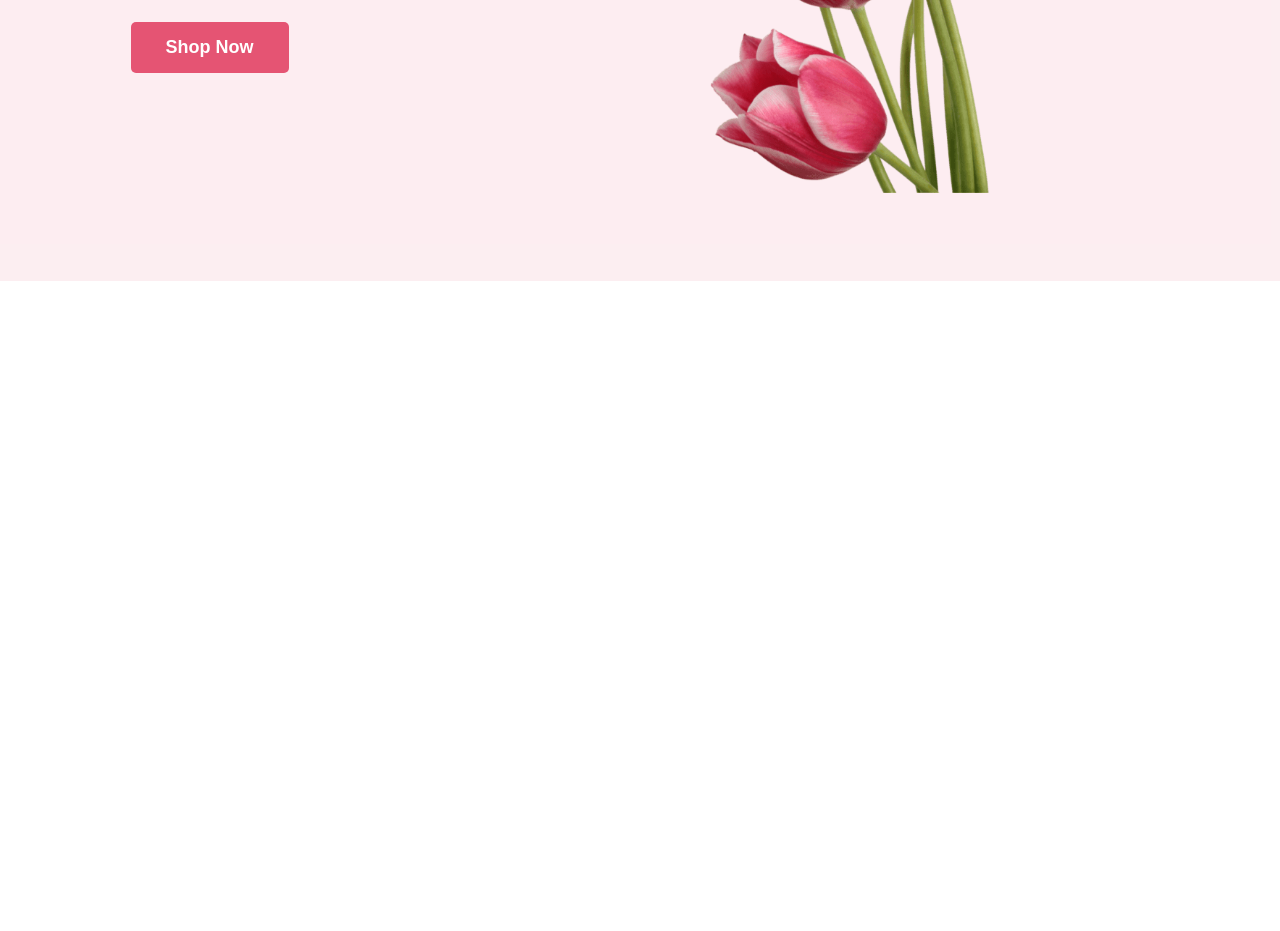
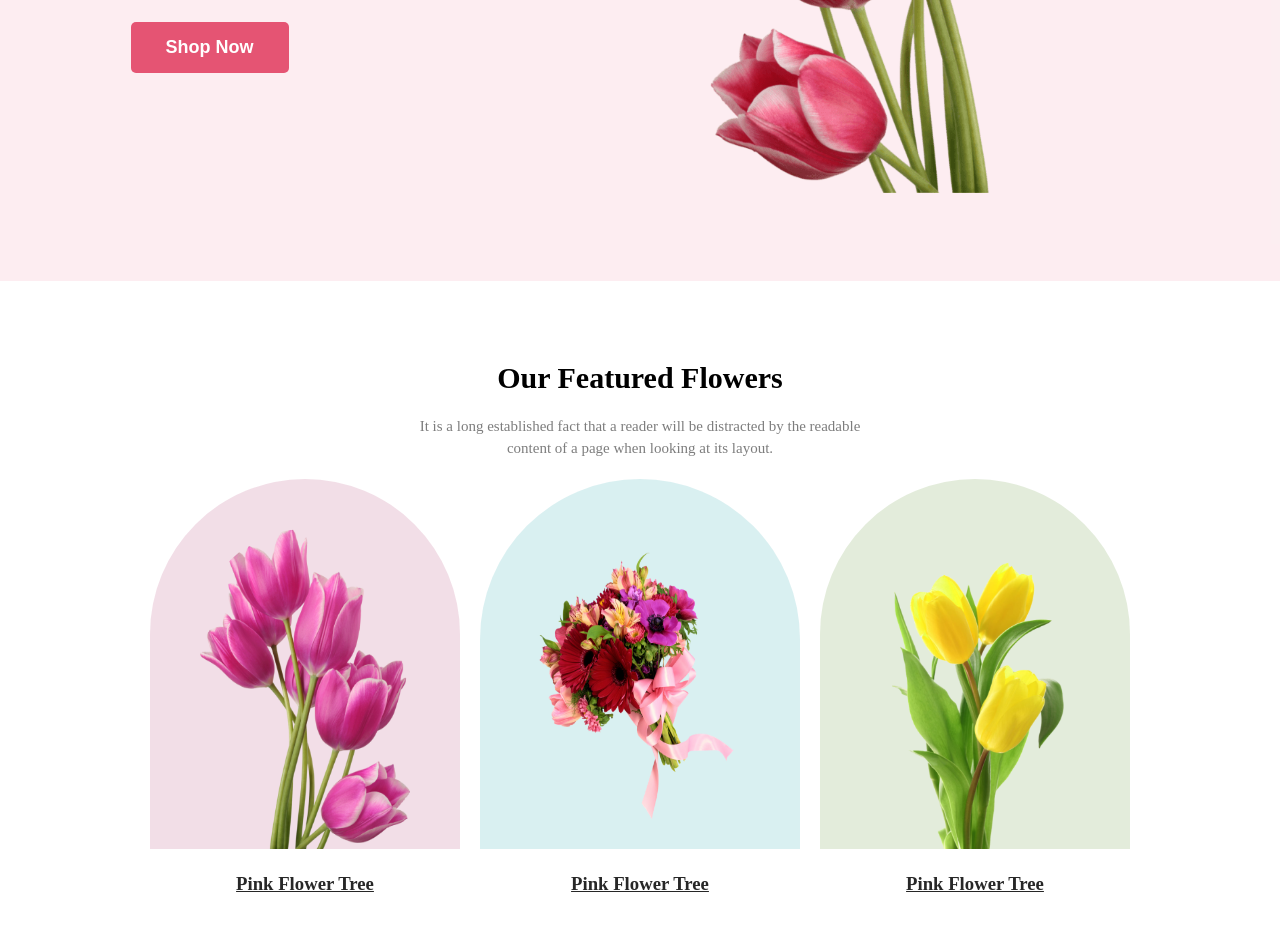
Before and after one commit to Dipu2001/flower-shop, a plain HTML site: page index.html in a window 1280 px wide. Shown: the part 519-1450 px from the top of the page. Before the commit the page ends 800 px from the top, so only its background shows below. Drawn offline with Linux system fonts and the light colour scheme.

Commit message:
featured section added

```diff
--- a/index.html
+++ b/index.html
@@ -22,6 +22,34 @@
         </div>
     </header>
     <main>
+        <section class="featured-section">
+            <div class="featured">
+                <h1 class="featured-title">Our Featured Flowers</h1>
+                <p>It is a long established fact that a reader will be distracted by the readable <br>
+                    content of a page when looking at its layout.</p>
+                    <div class="featured-imgs">
+                        <div class="img-text">
+                            <div class="imgs1">
+                            <img class="img1" src="images/pngwing 6.png" alt="Flower">
+                        </div>
+                            <h3><u>Pink Flower Tree</u></h3>
+                        </div>
+                        <div class="img-text">
+                            <div class="imgs2">
+                            <img class="img2" src="images/pngwing 5.png" alt="Flower">
+                        </div>
+                            <h3><u>Pink Flower Tree</u></h3>
+                        </div>
+                        <div class="img-text">
+                            <div class="imgs3">
+                            <img class="img3" src="images/pngwing 7.png" alt="Flower">
+                        </div>
+                            <h3><u>Pink Flower Tree</u></h3>
+                        </div>
+
+                    </div>
+            </div>
+        </section>
     </main>
     <footer></footer>
 </body>
--- a/style.css
+++ b/style.css
@@ -13,7 +13,7 @@
     font-weight: 700;
 
 }
-/* main styles */
+/* home section */
 .home{
     display: flex;
     align-items: center;
@@ -40,3 +40,54 @@
     line-height: 25px;
     margin-bottom: 25px;
 }
+/* featured section */
+.featured{
+    height: 100vh;
+    text-align: center;
+    padding-top: 80px;
+
+}
+.featured-title{
+    font-size: 30px;
+    margin-bottom: 20px;
+}
+.featured p{
+    font-size: 15px;
+    color: rgba(39, 39, 39, 0.60);
+    line-height: 22px;
+    margin-bottom: 20px;
+}
+.featured-imgs{
+    display: flex;
+    text-align: center;
+    justify-content: center;
+    gap: 20px;
+}
+.img1{
+    height: 320px;
+    width: 210px;
+    padding: 50px 50px 0px 50px;
+    background-color: rgba(167, 33, 98, 0.15);
+    border-radius: 300px 300px 0px 0px;
+
+}
+.img2{
+    height: 270px;
+    width: 220px;
+    padding: 70px 50px 30px 50px;
+    background-color: rgba(5, 151, 160, 0.15);
+    border-radius: 300px 300px 0px 0px;
+
+}
+.img3{
+    height: 320px;
+    width: 210px;
+    padding: 50px 50px 0px 50px;
+    background-color: rgba(71, 125, 17, 0.15);
+    border-radius: 300px 300px 0px 0px;
+
+}
+.img-text h3{
+    margin-top: 20px;
+    color:  #272727;
+}
```
